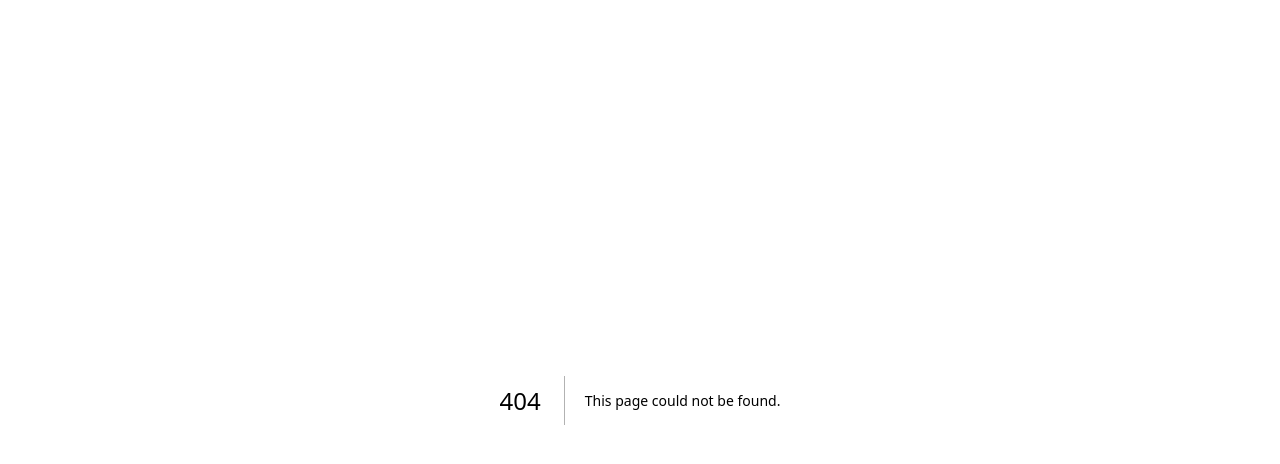
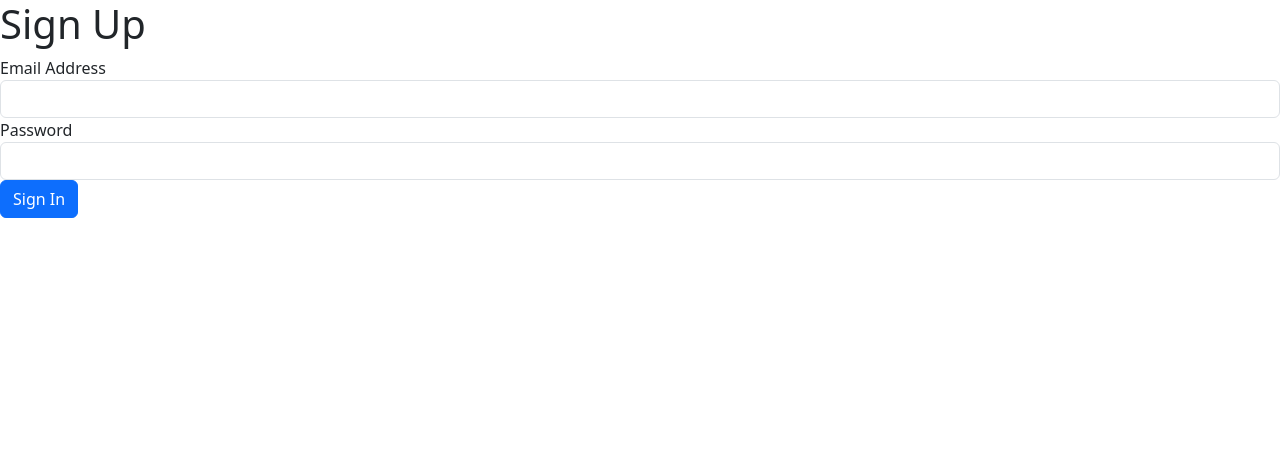
Before and after one commit to jattinb/ticketing, a Next.js app in the folder client/: page /auth/signin in a window 1280 px wide. Before the commit this address had no page. Shown: the top 464 px of the page. Built offline with nearby package versions, Linux system fonts and the light colour scheme.

Commit message:
created a signin page

```diff
--- /dev/null
+++ b/client/pages/auth/signin.js
@@ -0,0 +1,46 @@
+import { useState } from 'react';
+import Router from 'next/router';
+import useRequest from '../../hooks/use-request';
+
+const SignIn = () => {
+    const [email, setEmail] = useState('');
+    const [password, setPassword] = useState('');
+    const { doRequest, errors } = useRequest({
+        url: '/api/users/signin',
+        method: 'post',
+        body: { email, password },
+        onSuccess: () => Router.push('/')
+    });
+
+    const onSubmit = async (event) => {
+        event.preventDefault();
+        await doRequest();
+    };
+
+    return (
+        <form onSubmit={onSubmit}>
+            <h1>Sign Up</h1>
+            <div className="form-group">
+                <label>Email Address</label>
+                <input
+                    value={email}
+                    onChange={e => setEmail(e.target.value)}
+                    className="form-control"
+                />
+            </div>
+            <div className="form-group">
+                <label>Password</label>
+                <input
+                    value={password}
+                    onChange={e => setPassword(e.target.value)}
+                    type="password"
+                    className="form-control"
+                />
+            </div>
+            {errors}
+            <button className="btn btn-primary">Sign In</button>
+        </form>
+    );
+};
+
+export default SignIn;
```
